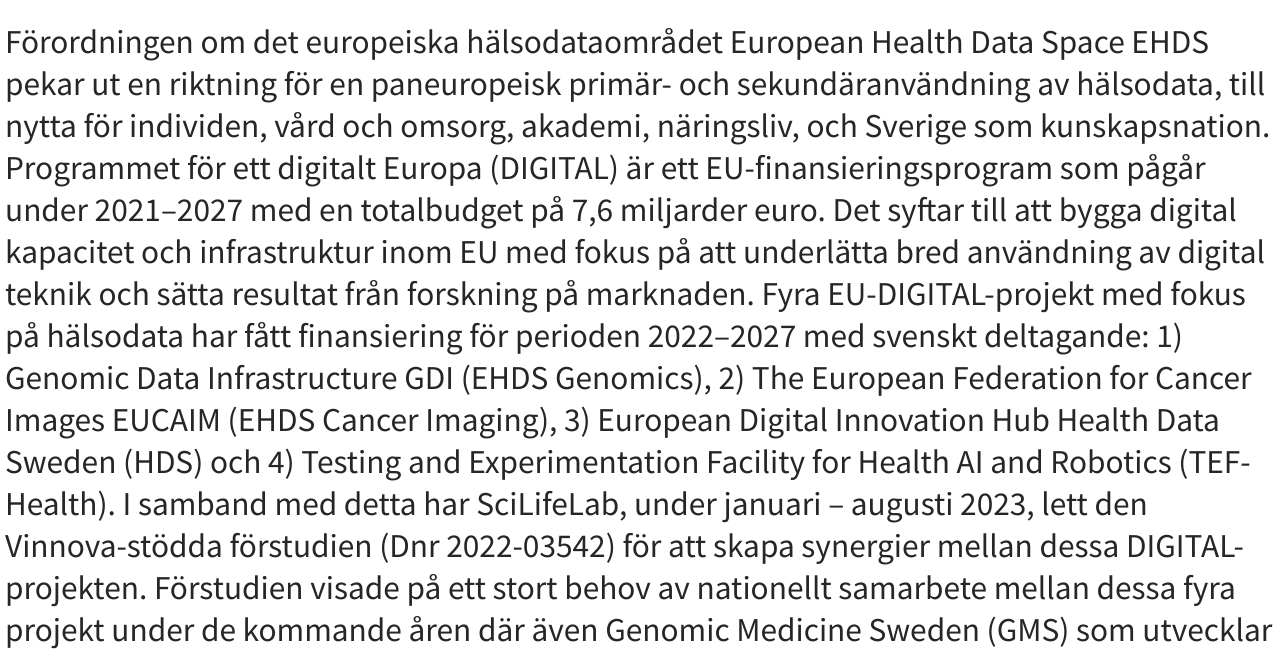
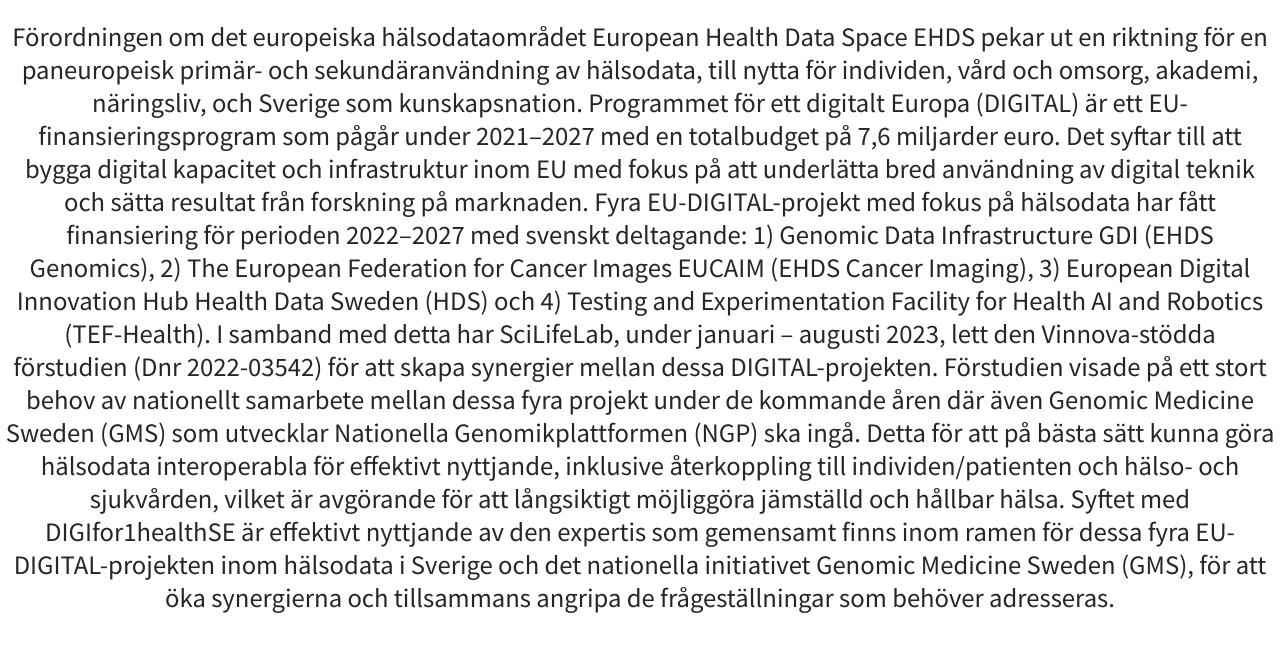
Before and after one commit to ScilifelabDataCentre/DIGIfor1Health_web, a Jekyll site: the page built from index.html, in a window 1280 px wide. Shown: the part 385-1037 px from the top of the page. Built offline with Jekyll 4.4.1, drawn with Linux system fonts in a browser that asks for light colours; a script that is not in the unit is left out; the list of posts is cut into pages by our own code; grey boxes are pictures that could not be loaded.

Commit message:
Update _custom.scss

```diff
--- a/_sass/_custom.scss
+++ b/_sass/_custom.scss
@@ -5,5 +5,6 @@
   max-width: 2000px;
   margin: 20px auto;
   padding: 0 5px;
-  font-size: 25pt
+  font-size: 20pt;
+  text-align:center;
 }
```
